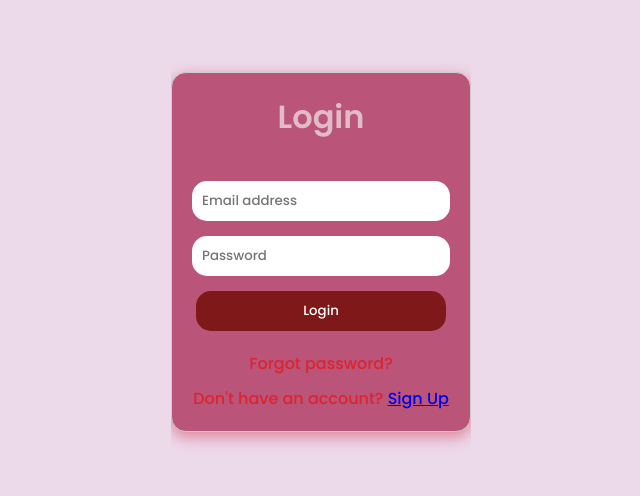
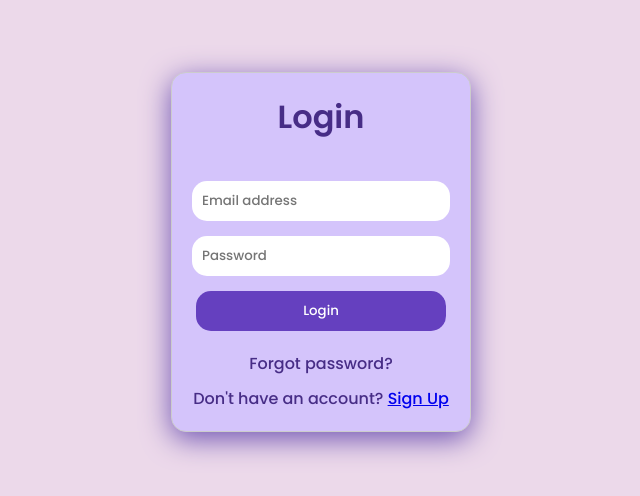
Before and after one commit to Hanna-sa/Expense, a React (Create React App) app: page / in a window 1280 px wide. Shown: the part 148-644 px from the top of the page, without its empty margins (319-959 px from the left). Built offline with nearby package versions, Linux system fonts and the light colour scheme.

Commit message:
Update 3 files

```diff
--- a/src/Routes/Admin.css
+++ b/src/Routes/Admin.css
@@ -1,4 +1,4 @@
-.login-container {
+.container {
     display: flex;
     flex-direction: column;
     justify-content: center;
@@ -9,7 +9,7 @@
     background-size: cover;
   }
 
-  .login-box {
+  .box {
     border: 1px solid #ccc;
     border-radius: 15px;
     padding: 20px;
@@ -18,19 +18,19 @@
     box-shadow: 0 5px 15px 0 rgb(220, 131, 152);
   }
 
-  .login-title {
+  .title {
     font-size: 45px;
     font-weight: bold;
     margin-bottom: 20px;
   }
 
-  .login-form {
+  .form {
     display: flex;
     flex-direction: column;
     align-items: center;
   }
 
-  .login-button {
+  .button {
     width: 250px;
     padding: 10px;
     margin-bottom: 10px;
@@ -41,24 +41,24 @@
     cursor: pointer;
   }
 
-  .login-forgot-password {
+  .forgot-password {
     margin-top: 10px;
     color: #f10707a1;
   }
 
-  .login-signup {
+  .signup {
     margin-top: 10px;
     color: #f10707a1;
   }
 
-  .login-title {
+  .title {
     font-weight: bold;
     margin-bottom: -10px;
     color: #f9f7f7a1;
     font-size: 2rem;
   }
 
-  .login-input {
+  .input {
     width: 100%;
     color: #f10707a1;
     padding: 10px;
--- a/src/Routes/Admin.js
+++ b/src/Routes/Admin.js
@@ -12,19 +12,19 @@
   };
 
   return (
-    <div className="login-container">
-      <div className="login-box">
-        <form className="login-form" onSubmit={handleSubmit}>
-          <h2 className="login-title">Admin Login</h2> <br />
+    <div className="container">
+      <div className="box">
+        <form className="form" onSubmit={handleSubmit}>
+          <h2 className="title">Admin Login</h2> <br />
           <br />
           <input
-            className="login-input"
+            className="input"
             type="password"
             placeholder="Admin password"
             value={password}
             onChange={(e) => setPassword(e.target.value)}
           />
-          <button className="login-button" type="submit">
+          <button className="button" type="submit">
            Login
           </button>
         </form>
```
Also changed, not shown: 1 other file (tests, documents, lock files or other folders).
